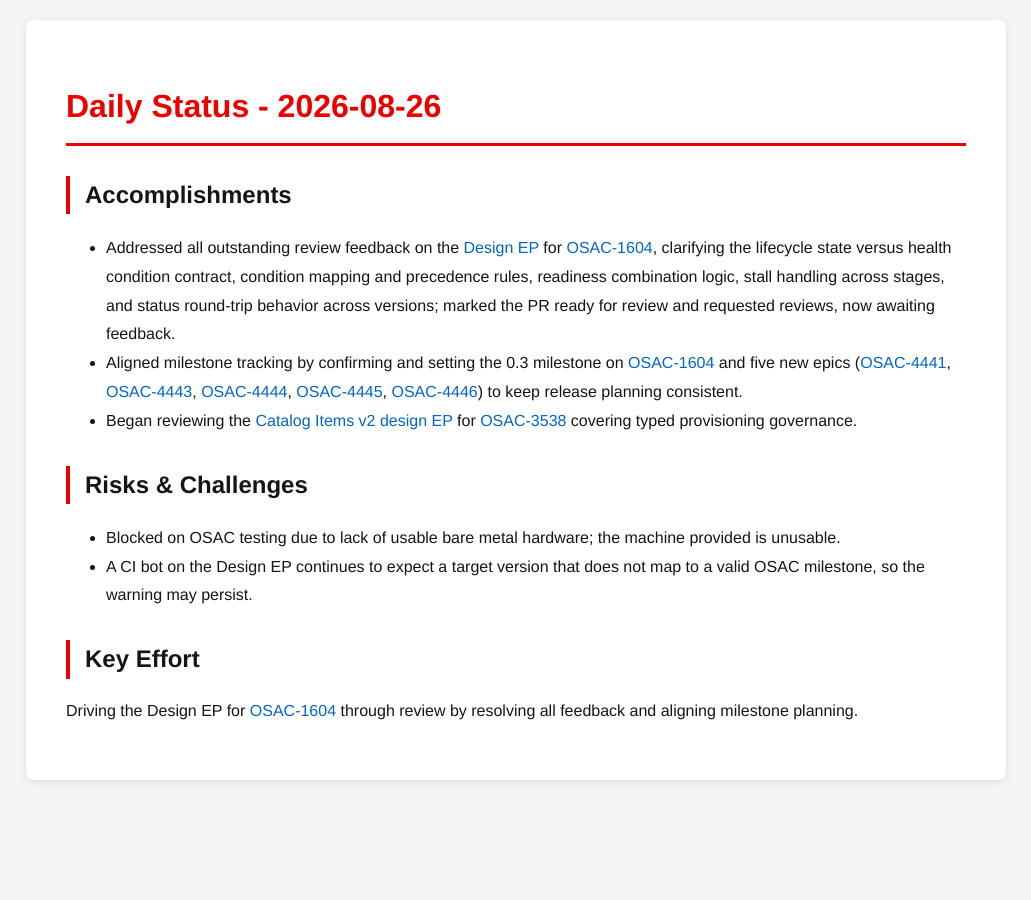
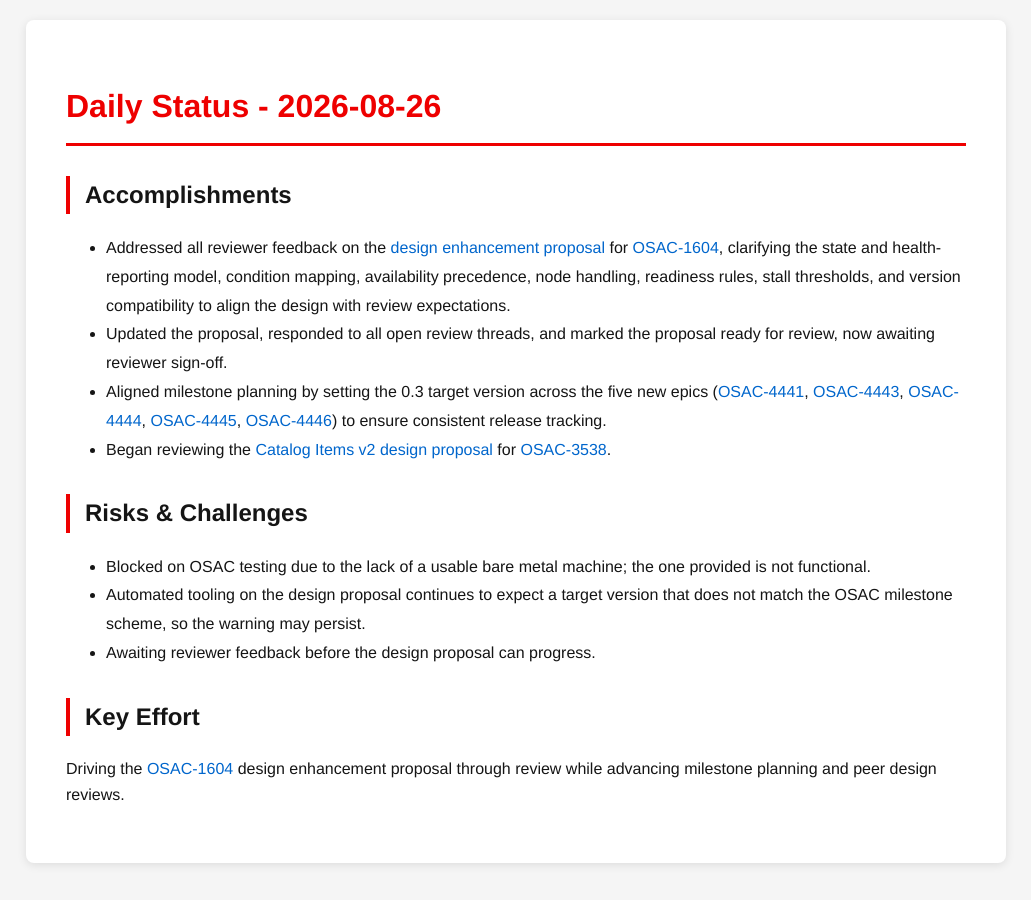
Before and after one commit to tzvatot/daily-status, a Jekyll site: the page built from 2026-08-26.md, in a window 1280 px wide. Shown: the whole page, without its empty margins (124-1155 px from the left). Built offline with Jekyll 4.4.1, drawn with Linux system fonts in a browser that asks for light colours.

Commit message:
Daily status update - 2026-08-26

```diff
--- a/2026-08-26.md
+++ b/2026-08-26.md
@@ -7,13 +7,15 @@ date: 2026-08-26
 # Daily Status - 2026-08-26
 
 ## Accomplishments
-- Addressed all outstanding review feedback on the [Design EP](https://github.com/osac-project/enhancement-proposals/pull/227) for [OSAC-1604](https://redhat.atlassian.net/browse/OSAC-1604), clarifying the lifecycle state versus health condition contract, condition mapping and precedence rules, readiness combination logic, stall handling across stages, and status round-trip behavior across versions; marked the PR ready for review and requested reviews, now awaiting feedback.
-- Aligned milestone tracking by confirming and setting the 0.3 milestone on [OSAC-1604](https://redhat.atlassian.net/browse/OSAC-1604) and five new epics ([OSAC-4441](https://redhat.atlassian.net/browse/OSAC-4441), [OSAC-4443](https://redhat.atlassian.net/browse/OSAC-4443), [OSAC-4444](https://redhat.atlassian.net/browse/OSAC-4444), [OSAC-4445](https://redhat.atlassian.net/browse/OSAC-4445), [OSAC-4446](https://redhat.atlassian.net/browse/OSAC-4446)) to keep release planning consistent.
-- Began reviewing the [Catalog Items v2 design EP](https://github.com/osac-project/enhancement-proposals/pull/228) for [OSAC-3538](https://redhat.atlassian.net/browse/OSAC-3538) covering typed provisioning governance.
+- Addressed all reviewer feedback on the [design enhancement proposal](https://github.com/osac-project/enhancement-proposals/pull/227) for [OSAC-1604](https://redhat.atlassian.net/browse/OSAC-1604), clarifying the state and health-reporting model, condition mapping, availability precedence, node handling, readiness rules, stall thresholds, and version compatibility to align the design with review expectations.
+- Updated the proposal, responded to all open review threads, and marked the proposal ready for review, now awaiting reviewer sign-off.
+- Aligned milestone planning by setting the 0.3 target version across the five new epics ([OSAC-4441](https://redhat.atlassian.net/browse/OSAC-4441), [OSAC-4443](https://redhat.atlassian.net/browse/OSAC-4443), [OSAC-4444](https://redhat.atlassian.net/browse/OSAC-4444), [OSAC-4445](https://redhat.atlassian.net/browse/OSAC-4445), [OSAC-4446](https://redhat.atlassian.net/browse/OSAC-4446)) to ensure consistent release tracking.
+- Began reviewing the [Catalog Items v2 design proposal](https://github.com/osac-project/enhancement-proposals/pull/228) for [OSAC-3538](https://redhat.atlassian.net/browse/OSAC-3538).
 
 ## Risks & Challenges
-- Blocked on OSAC testing due to lack of usable bare metal hardware; the machine provided is unusable.
-- A CI bot on the Design EP continues to expect a target version that does not map to a valid OSAC milestone, so the warning may persist.
+- Blocked on OSAC testing due to the lack of a usable bare metal machine; the one provided is not functional.
+- Automated tooling on the design proposal continues to expect a target version that does not match the OSAC milestone scheme, so the warning may persist.
+- Awaiting reviewer feedback before the design proposal can progress.
 
 ## Key Effort
-Driving the Design EP for [OSAC-1604](https://redhat.atlassian.net/browse/OSAC-1604) through review by resolving all feedback and aligning milestone planning.
+Driving the [OSAC-1604](https://redhat.atlassian.net/browse/OSAC-1604) design enhancement proposal through review while advancing milestone planning and peer design reviews.
```
